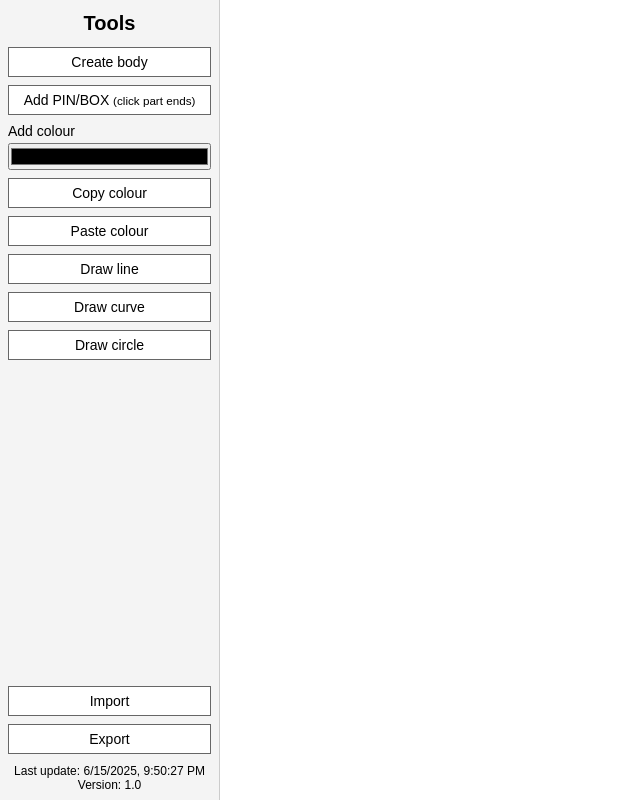
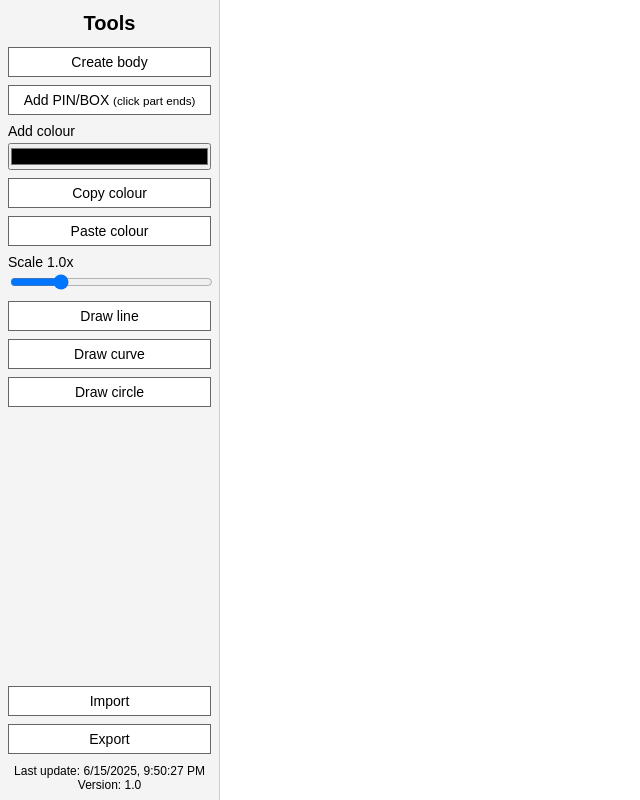
Before and after one commit to MagnusMannes/FDrawer, a plain HTML site: page index.html in a window 1280 px wide. Shown: the whole page, without its empty margins (0-640 px from the left). Drawn offline with Linux system fonts and the light colour scheme.

Commit message:
Add unit scaling slider

```diff
--- a/App.js
+++ b/App.js
@@ -15,6 +15,7 @@ let copiedShape = null;
 let contextPart = null;
 const menu = document.getElementById("contextMenu");
 let zoom = 1;
+let unitScale = 1;
 const undoStack = [];
 
 let drawMode = null;
@@ -196,6 +197,16 @@ document.getElementById("pasteColor").addEventListener("click", () => {
     document.getElementById("colorPicker").value = copiedColor;
   }
 });
+
+const scaleSlider = document.getElementById("scaleSlider");
+const scaleValue = document.getElementById("scaleValue");
+if (scaleSlider) {
+  scaleSlider.addEventListener("input", () => {
+    unitScale = parseFloat(scaleSlider.value);
+    scaleValue.textContent = unitScale.toFixed(1) + "x";
+  });
+  scaleValue.textContent = unitScale.toFixed(1) + "x";
+}
 
 document.getElementById("removeBody").addEventListener("click", () => {
   if (contextPart) removePart(contextPart);
@@ -1075,7 +1086,8 @@ function parseDimension(input, defUnit) {
   }
   let val = unit === 'in' ? parseFractionalInches(s) : parseFloat(s);
   if (isNaN(val)) return NaN;
-  return unit === 'in' ? val * PX_PER_INCH : val * PX_PER_CM;
+  const base = unit === 'in' ? PX_PER_INCH : PX_PER_CM;
+  return val * base * unitScale;
 }
 
 function applyNewWidth(part, newW) {
--- a/index.html
+++ b/index.html
@@ -16,6 +16,9 @@
     </label>
       <button id="copyColor" class="tool">Copy colour</button>
     <button id="pasteColor" class="tool">Paste colour</button>
+    <label class="tool">Scale <span id="scaleValue">1x</span>
+      <input type="range" id="scaleSlider" min="0.1" max="4" step="0.1" value="1" style="width:100%;padding:0;margin-top:4px">
+    </label>
     <button id="drawLine" class="tool draw-tool" data-mode="line">Draw line</button>
     <button id="drawCurve" class="tool draw-tool" data-mode="curve">Draw curve</button>
     <button id="drawCircle" class="tool draw-tool" data-mode="circle">Draw circle</button>
--- a/styles.css
+++ b/styles.css
@@ -6,6 +6,7 @@ button.tool{cursor:pointer;margin:4px 0;padding:6px 8px;font-size:14px;border:1p
 button.tool:hover{background:#e9e9e9;}
 button.tool.active{background:#cde0ff;}
 label.tool{margin:4px 0;display:block;font-size:14px;cursor:pointer;}
+input[type=range]{width:100%;}
 #canvas_area{flex:1;position:relative;overflow:auto;}
 svg{width:100%;height:100%;background:#fff;}
 .rect.selected{stroke:#0074d9;stroke-width:2;fill-opacity:.8;}
```
